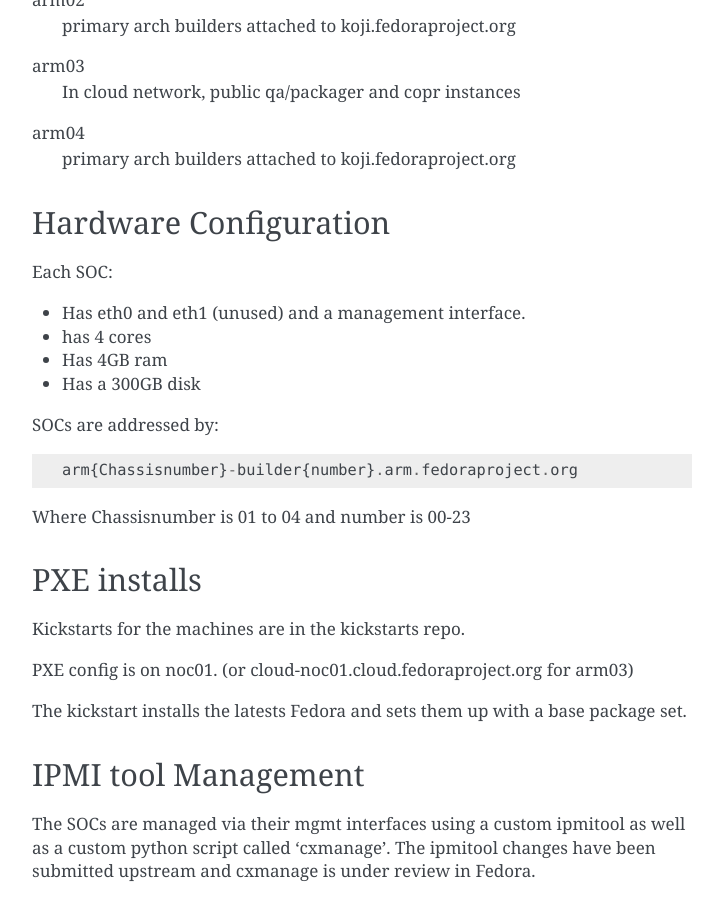
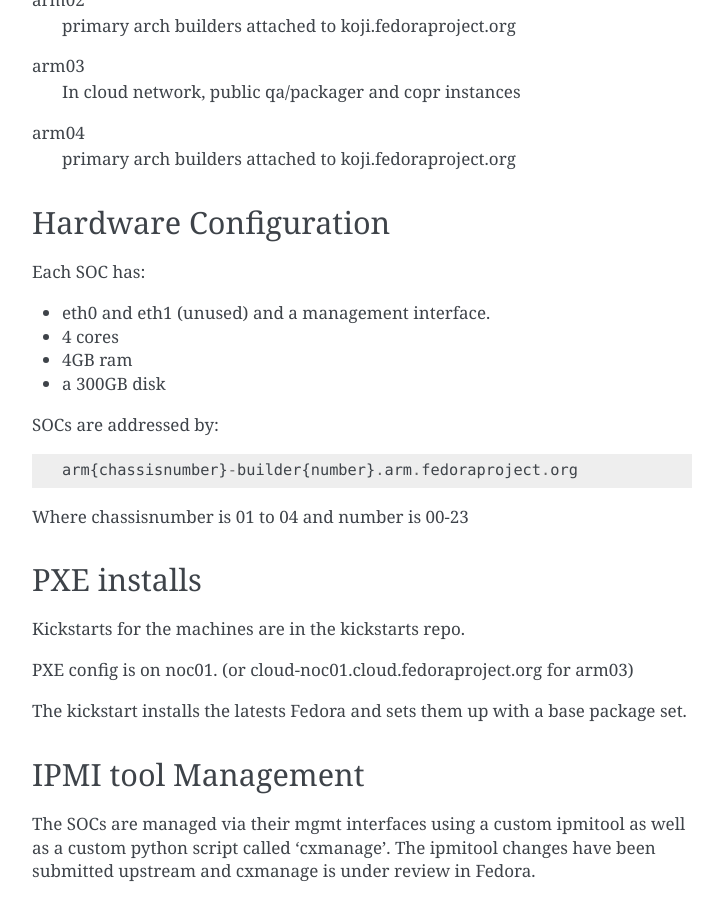
Before and after one commit to FrostyX/infra-docs, a Sphinx documentation site: the page built from docs/sysadmin-guide/sops/arm.rst, in a window 1280 px wide and 900 px high, scrolled down 847 px. Shown: the whole window, without its empty margins (388-1111 px from the left). Built offline with Sphinx 7.4.7, drawn with Linux system fonts in a browser that asks for light colours.

Commit message:
Update docs/sysadmin-guide/sops/arm.rst
Fix typos, improve wording

```diff
--- a/docs/sysadmin-guide/sops/arm.rst
+++ b/docs/sysadmin-guide/sops/arm.rst
@@ -44,18 +44,18 @@
 Hardware Configuration
 =======================
 
-Each SOC:
+Each SOC has:
 
-* Has eth0 and eth1 (unused) and a management interface.
-* has 4 cores
-* Has 4GB ram
-* Has a 300GB disk
+* eth0 and eth1 (unused) and a management interface.
+* 4 cores
+* 4GB ram
+* a 300GB disk
 
 SOCs are addressed by::
 
-  arm{Chassisnumber}-builder{number}.arm.fedoraproject.org
+  arm{chassisnumber}-builder{number}.arm.fedoraproject.org
 
-Where Chassisnumber is 01 to 04
+Where chassisnumber is 01 to 04
 and
 number is 00-23
 
```
